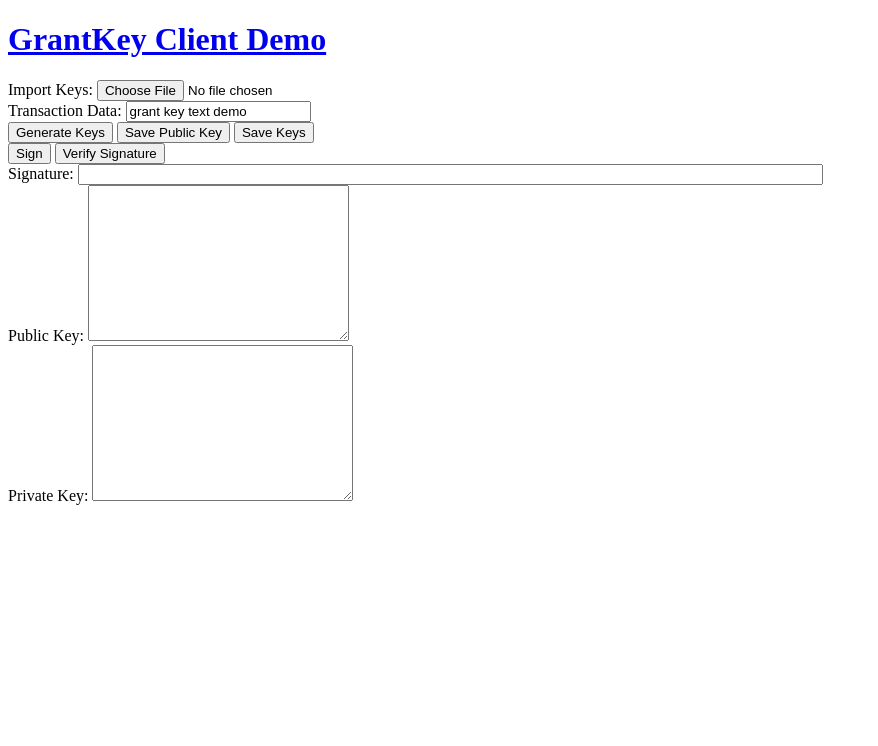
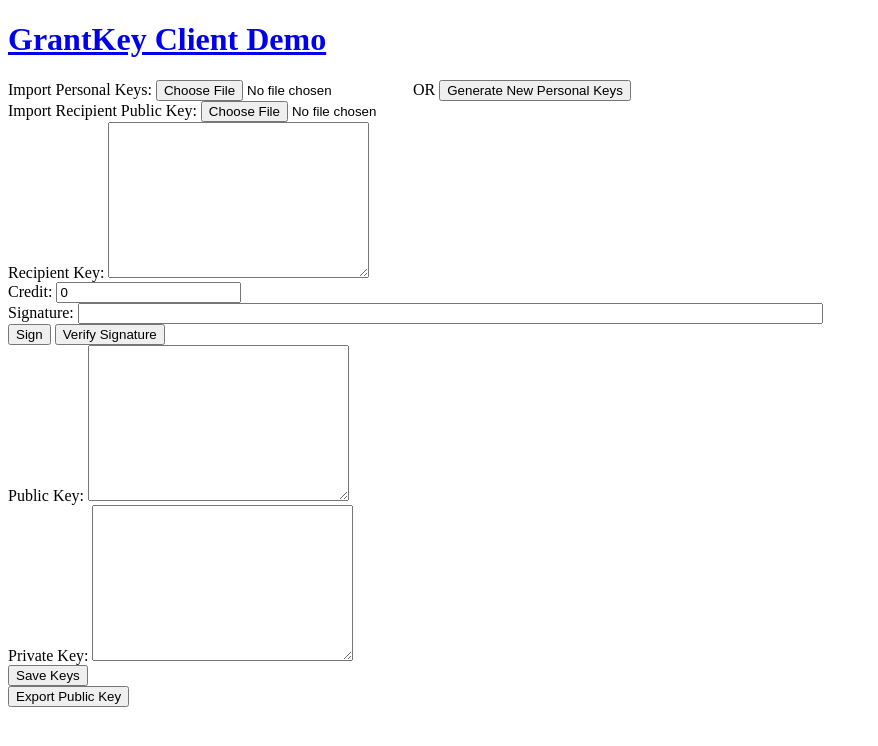
Before and after one commit to jonathanmann/grantkey, a plain HTML site: page client_demo.html in a window 1280 px wide. Both pictures are taken after a click on the button "Sign". Shown: the whole page, without its empty margins (0-878 px from the left). Drawn offline with Linux system fonts and the light colour scheme.

Commit message:
implement basic transaction

```diff
--- a/client_demo.html
+++ b/client_demo.html
@@ -9,28 +9,35 @@
     <a href="https://www.grantkey.com"><h1>GrantKey Client Demo</h1></a>
 
     <div>
-        Import Keys: <input id="key-file" type="file" onchange="importKeys()"><br>
+
+        Import Personal Keys: <input id="key-file" type="file" onchange="importKeys()"> OR <button type="button" class="btn btn-primary" onclick="generate()">Generate New Personal Keys</button><br>
+        Import Recipient Public Key: <input id="recipient-key-file" type="file" onchange="importRecipientKey()"><br>
         <!--
         Import Public Key: <input id="public-key-file" type="file" onchange="importKeyFile('public')"><br>
         Import Private Key: <input id="private-key-file" type="file" onchange="importKeyFile('private')"><br>
         -->
-        Transaction Data: <input type="text" class="form-control" name="transData" value="grant key text demo" id="transData"><br>
-        <button type="button" class="btn btn-primary" onclick="generate()">Generate Keys</button>
-        <button type="button" class="btn btn-primary" onclick="save_key('public')">Save Public Key</button>
+        Recipient Key: <textarea class="form-control" readonly="true" name="recipient" id="recipient" cols="30" rows="10"></textarea><br>
+        Credit: <input type="number" class="form-control" name="transData" min="0" value="0" id="transData"><br>
+        Signature: <input class="form-control" type="text" size="90" name="encryptedData" id="encryptedData" readonly="true"><br>
+
+
         <!--
         <button type="button" class="btn btn-primary" onclick="save_key('private')">Save Private Key</button>
 
         -->
-        <button type="button" class="btn btn-primary" onclick="save_keys()">Save Keys</button><br>
+
 
         <button type="button" class="btn btn-primary" onclick="sign()">Sign</button>
         <button type="button" class="btn btn-primary" onclick="verify()">Verify Signature </button>
 
     </div>
     <div>
-        Signature: <input class="form-control" type="text" size="90" name="encryptedData" id="encryptedData" readonly="true"><br>
+
         Public Key: <textarea class="form-control" readonly="true" name="public" id="public" cols="30" rows="10"> </textarea><br>
-        Private Key: <textarea class="form-control" readonly="true" name="private" id="private" cols="30" rows="10"></textarea>
+        Private Key: <textarea class="form-control" readonly="true" name="private" id="private" cols="30" rows="10"></textarea><br>
+        <button type="button" class="btn btn-primary" onclick="save_keys()">Save Keys</button><br>
+        <button type="button" class="btn btn-primary" onclick="save_key('public')">Export Public Key</button>
+
     </div>
 
 </body>
--- a/js/client_script.js
+++ b/js/client_script.js
@@ -2,8 +2,10 @@ var ENCRYPTION_STANDARD = "RSA-PSS"
 var SALT_SIZE = 128
 var privateKey;
 var publicKey;
+var recipientKey;
 var publicKeyJson;
 var privateKeyJson;
+var recipientKeyJson;
 
 function asciiToUint8Array(str) {
     var chars = [];
@@ -31,14 +33,16 @@ function generate() {
         window.crypto.subtle.exportKey("jwk", key.publicKey).then(
             function(keydata) {
                 publicKeyJson = JSON.stringify(keydata);
-                //document.getElementById("public").value = publicKeyJson;
+                // remove for prod
+                document.getElementById("public").value = publicKeyJson;
             }
         );
 
         window.crypto.subtle.exportKey("jwk", key.privateKey).then(
             function(keydata) {
                 privateKeyJson = JSON.stringify(keydata);
-                //document.getElementById("private").value = privateKeyJson;
+                // remove for prod
+                document.getElementById("private").value = privateKeyJson;
             }
         );
     });
@@ -58,11 +62,11 @@ function save_key(key_type) {
     } else {
         //console.log(publicKey);
         key = publicKeyJson;
-        console.log(key);
+        //console.log(key);
     }
     var a = document.createElement("a");
     var dataStr = "data:application/json;charset=utf-8," + key;
-    console.log(dataStr)
+    //console.log(dataStr)
     a.setAttribute("href",     dataStr     );
     a.setAttribute("download", key_type + "-key.json");
     a.click();
@@ -95,19 +99,29 @@ function sign() {
         return;
     }
 
+    if(!recipientKey){
+        alert("Please add a recipient");
+        return;
+    }
+
     var transData = document.getElementById("transData").value;
 
-    //console.log(privateKey);
+    var tx = {"recipientKey":JSON.parse(recipientKeyJson)["n"],"credit":parseFloat(transData)};
 
     window.crypto.subtle.sign({
             name: ENCRYPTION_STANDARD,
             saltLength: SALT_SIZE,
         },
         privateKey,
-        asciiToUint8Array(transData)
+        asciiToUint8Array(JSON.stringify(tx))
     )
     .then(function(signature) {
-        document.getElementById("encryptedData").value = bytesToHexString(signature);
+        var sig = bytesToHexString(signature);
+        document.getElementById("encryptedData").value = sig;
+        tx["signature"] = sig;
+        tx["senderKey"] = JSON.parse(publicKeyJson)
+        console.log(tx);
+        //;
     })
     .catch(function(err) {
         console.error(err);
@@ -126,6 +140,7 @@ if(!cryptoObj)
 
 var encryptedData = document.getElementById("encryptedData").value;
 var transData = document.getElementById("transData").value;
+var tx = {"recipientKey":JSON.parse(recipientKeyJson)["n"],"credit":parseFloat(transData)};
 
 if(!publicKey)
 {
@@ -139,7 +154,7 @@ window.crypto.subtle.verify({
         },
         publicKey,
         hexStringToUint8Array(encryptedData),
-        asciiToUint8Array(transData)
+        asciiToUint8Array(JSON.stringify(tx))
     )
     .then(function(decrypted) {
         var elapsed = new Date() - start
@@ -215,6 +230,19 @@ async function importKeyFile(keyType) {
     reader.readAsText(file);
 }
 
+async function importRecipientKey() {
+    var keyView = document.getElementById('recipient');
+    var file = document.querySelector('#recipient-key-file').files[0];
+    var reader = new FileReader()
+    reader.onload = function (event) {
+        keyView.value = event.target.result;
+        //document.getElementById("recipient").value = JSON.stringify(privKey)
+        recipientKeyJson = event.target.result;
+        bImportKey(JSON.parse(keyView.value),["verify"]).then(result => {recipientKey = result})
+    }
+    reader.readAsText(file);
+}
+
 function importKeys() {
     var file = document.querySelector('#key-file').files[0];
     var reader = new FileReader()
```
